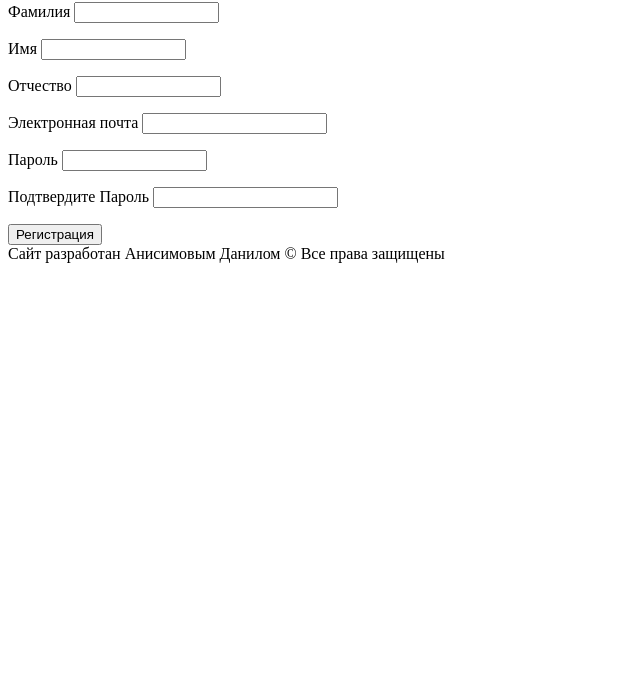
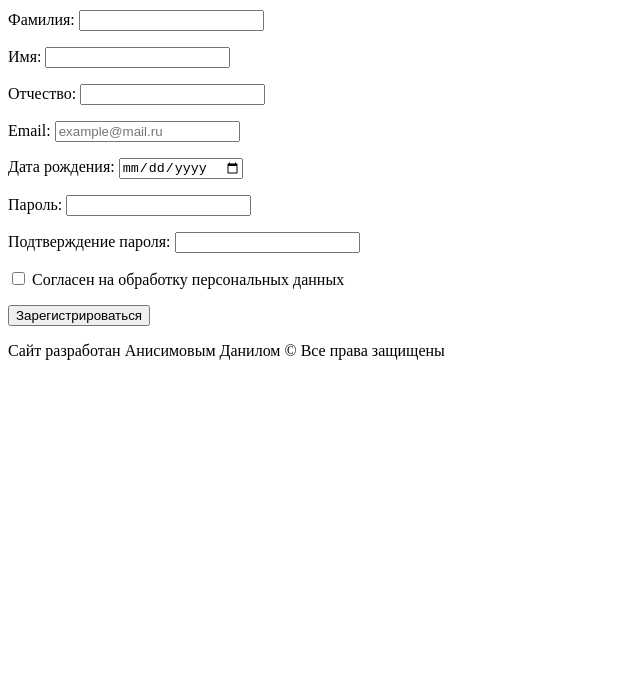
Before and after one commit to Nettya64/MDK_03_02, a plain HTML site: page pages/register.html in a window 1280 px wide. Shown: the part 117-800 px from the top of the page, without its empty margins (0-640 px from the left). Drawn offline with Linux system fonts and the light colour scheme.

Commit message:
Добавил экран login/register

```diff
--- a/pages/register.html
+++ b/pages/register.html
@@ -16,27 +16,54 @@
     </p>
     </header>
     <main>
-        <h3>Регистрация</h3>
-        <form method="post">
-            <p>Фамилия <input type="text" name="second name" size="15"></p>
-            <p>Имя <input type="text" name="name" size="15"></p>
-            <p>Отчество <input type="text" name="Otch" size="15"></p>
-            <p>Электронная почта <input type="text" name="email"></p>
-            <p>Пароль <input type="password" name="password" size="15" maxlength="36"></p>
-            <p>Подтвердите Пароль <input type="password" name="2password" maxlength="36"></p>
-            <button type="submit">Регистрация</button>
+        <h2>Регистрация</h2>
+
+        <form method="post" action="#">
+            <p>
+                <label for="last-name">Фамилия:</label>
+                <input type="text" id="last-name" name="last_name" required>
+            </p>
+
+            <p>
+                <label for="first-name">Имя:</label>
+                <input type="text" id="first-name" name="first_name" required>
+            </p>
+
+            <p>
+                <label for="middle-name">Отчество:</label>
+                <input type="text" id="middle-name" name="middle_name">
+            </p>
+
+            <p>
+                <label for="user-email">Email:</label>
+                <input type="email" id="user-email" name="email" placeholder="example@mail.ru" required>
+            </p>
+
+            <p>
+                <label for="birth-date">Дата рождения:</label>
+                <input type="date" id="birth-date" name="birth_date" required>
+            </p>
+
+            <p>
+                <label for="reg-password">Пароль:</label>
+                <input type="password" id="reg-password" name="password" required>
+            </p>
+
+            <p>
+                <label for="confirm-password">Подтверждение пароля:</label>
+                <input type="password" id="confirm-password" name="password_confirm" required>
+            </p>
+
+            <p>
+                <input type="checkbox" id="personal-data" name="agree" required>
+                <label for="personal-data">Согласен на обработку персональных данных</label>
+            </p>
+
+            <p>
+                <button type="submit">Зарегистрироваться</button>
+            </p>
         </form>
     </main>
     <footer>Сайт разработан Анисимовым Данилом © Все права защищены</footer>
 </body>
 </html>
-<!--
-        <input type="text" name="txtName" size="10" maxlength="5" value="">
-
-        <input type="password" name="txtPassword" size="10" maxlength="36">
-
-        <input type="checkbox" name="blue">
-        <label>Я соглашаюсь на обратботку персональных данных</label>
-
-        <button type="submit">Регистрация</button>
- -->
```
Also changed, not shown: pages/login.html (+17 -1 lines).
